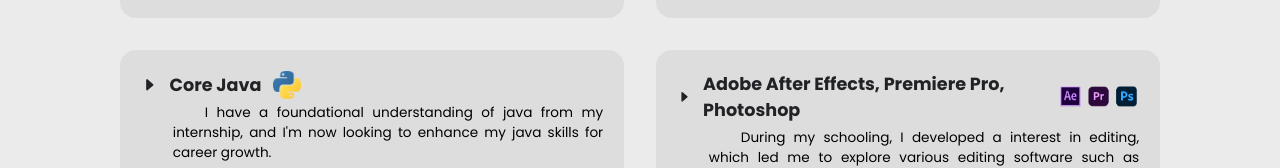
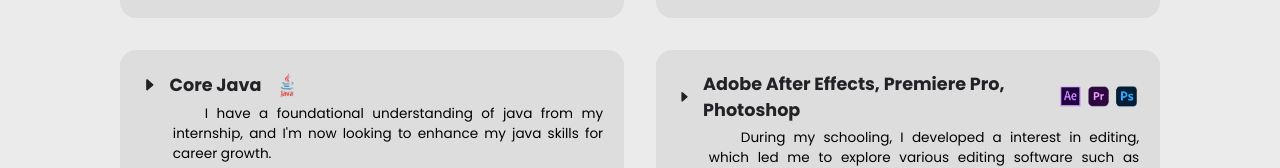
Before and after one commit to Sureshkumar04/portfolio, a plain HTML site: page index.html in a window 1280 px wide. Shown: the part 1061-1229 px from the top of the page. Drawn offline with nearby package versions, Linux system fonts and the light colour scheme.

Commit message:
Update index.html

```diff
--- a/index.html
+++ b/index.html
@@ -74,7 +74,7 @@
                     I developed proficient documentation skills. Additionally, I possess a basic understanding of Microsoft Excel.</p>
                 </li>
                 <li data-aos="flip-left" data-aos-duration="800">
-                    <h5><ion-icon name="caret-forward-outline"></ion-icon>  Core Java  <img src="python.png" style="width: 3.5vmin; height: auto;"></h5>
+                    <h5><ion-icon name="caret-forward-outline"></ion-icon>  Core Java  <img src="java.png" style="width: 3.5vmin; height: auto;"></h5>
                     <p>I have a foundational understanding of java from my internship, and
                         I'm now looking to enhance my java skills for career growth.</p>
                 </li>
```
